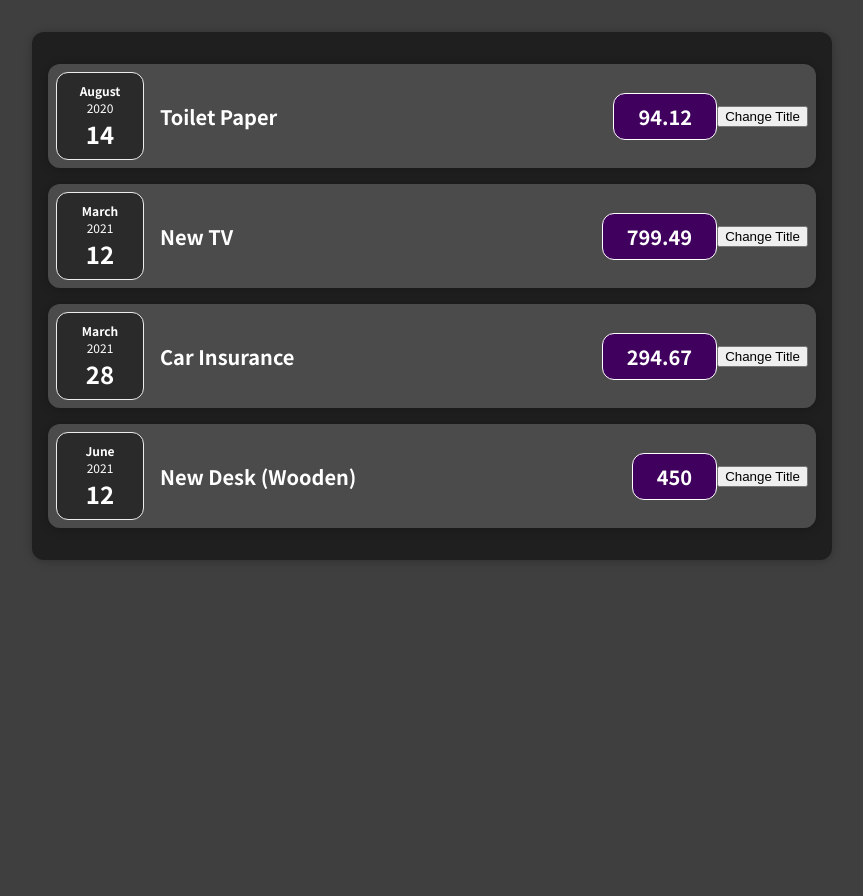
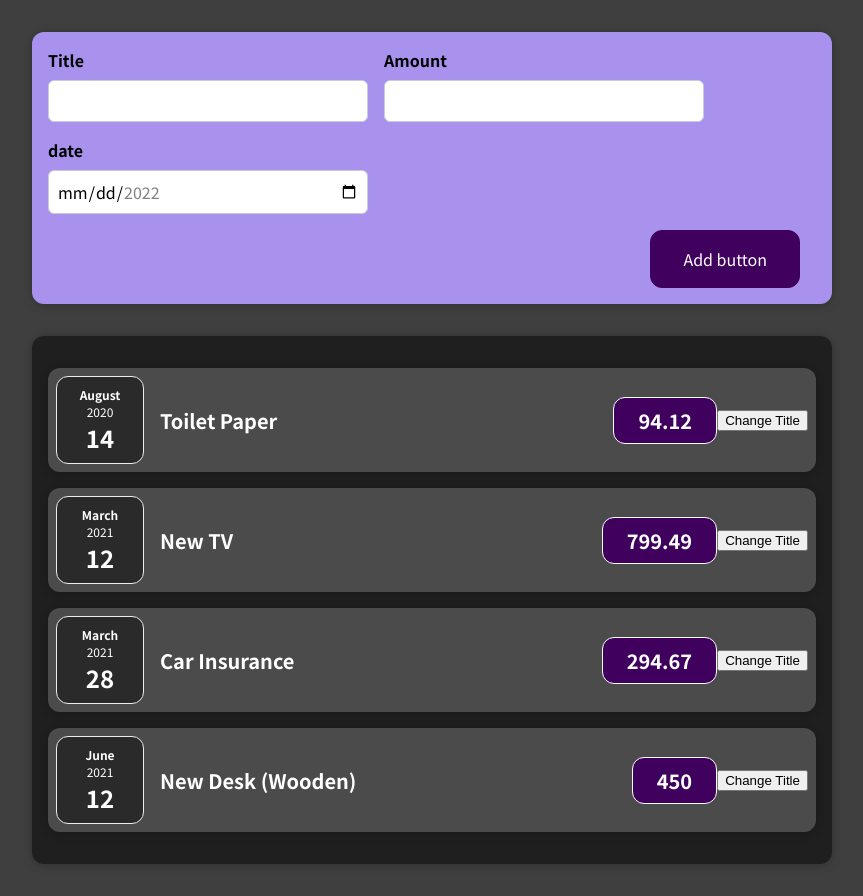
Before and after one commit to awar7118/01-starting-setup, a React (Create React App) app: page / in a window 1280 px wide. Shown: the whole page, without its empty margins (208-1071 px from the left). Before the commit the page ends 800 px from the top, so only its background shows below. Built offline with nearby package versions, Linux system fonts and the light colour scheme.

Commit message:
expenseform updates

```diff
--- a/src/App.js
+++ b/src/App.js
@@ -1,4 +1,5 @@
 import Expenses from "./components/Expenses/Expenses";
+import NewExpense from "./components/NewExpense/NewExpense";
 function App() {
   const expenses = [
     {
@@ -23,7 +24,12 @@
   ];
   return (
     <div>
-      <Expenses items={expenses} />
+      <div>
+        <NewExpense />
+      </div>
+      <div>
+        <Expenses items={expenses} />
+      </div>
     </div>
   );
 }
--- a/src/components/Expenses/ExpenseItem.js
+++ b/src/components/Expenses/ExpenseItem.js
@@ -1,16 +1,22 @@
 import ExpenseDate from "./ExpenseDate";
 import Card from "../UI/Card";
 import "./ExpenseItem.css";
+import React, { useState } from "react";
 
 function ExpenseItem(props) {
+  const [title, setTitle] = useState(props.title);
+  const clickHandler = () => {
+    setTitle("Updated!");
+    console.log(title);
+  };
   return (
     <Card className="expense-item">
       <ExpenseDate date={props.date}></ExpenseDate>
       <div className="expense-item__description">
-        <h2>{props.title}</h2>
+        <h2>{title}</h2>
         <div className="expense-item__price ">{props.amount}</div>
       </div>
-      <button>Change Title </button>
+      <button onClick={clickHandler}> Change Title </button>
     </Card>
   );
 }
--- a/src/components/NewExpense/ExpenseForm.js
+++ b/src/components/NewExpense/ExpenseForm.js
@@ -1,8 +1,9 @@
-import React from "react";
+import React, { useState } from "react";
 import "./ExpenseForm.css";
 const ExpenseForm = () => {
+  const [enteredTitle, setEnteredTitle] = useState(" ");
   const titleChangeHandler = (event) => {
-    console.log(event.target.value);
+    setEnteredTitle(event.target.value);
   };
   return (
     <form>
```
